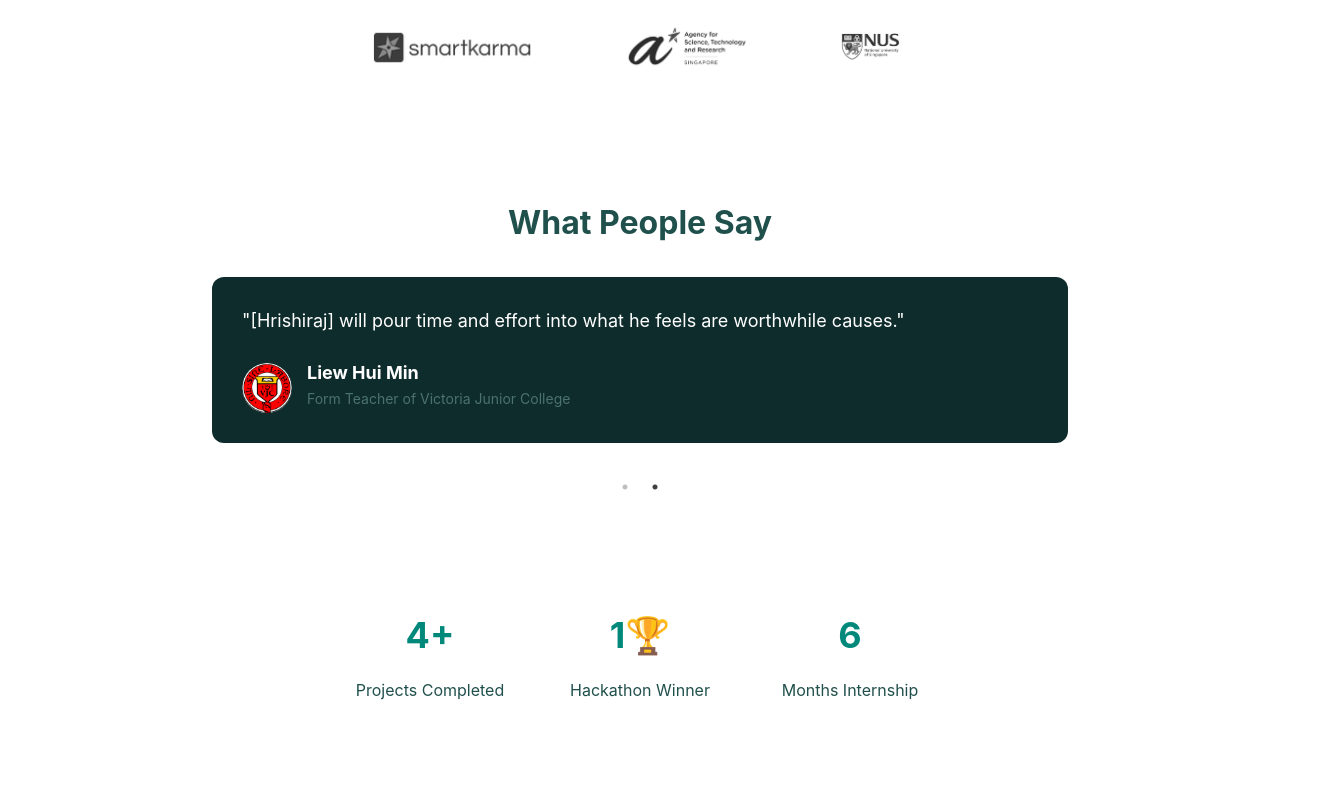
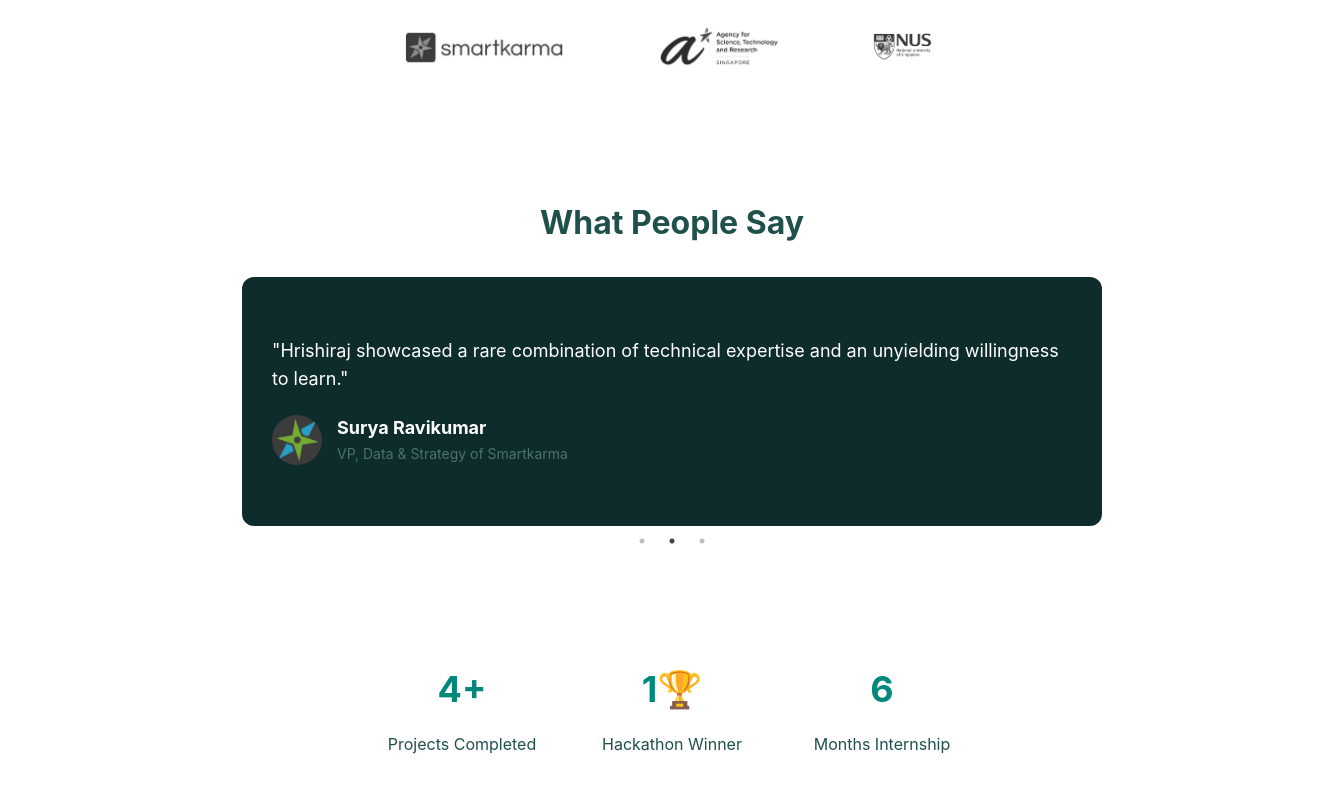
Before and after one commit to Virusrwj223/personal-portfolio, a React (Vite) app: page / in a window 1280 px wide. Shown: the part 620-1420 px from the top of the page, 1344 px wide, since content can reach past the window. Built offline with nearby package versions, Linux system fonts and the light colour scheme.

Commit message:
Update Testimonials

```diff
--- a/src/components/Testimonials.tsx
+++ b/src/components/Testimonials.tsx
@@ -1,26 +1,25 @@
+import React, { useRef, useLayoutEffect, useState } from "react";
 import styled from "styled-components";
 import Slider from "react-slick";
 import "slick-carousel/slick/slick.css";
 import "slick-carousel/slick/slick-theme.css";
+
 import skTestimonial from "../assets/SK-general.pdf";
 import vjcTestimonial from "../assets/VJC_Testimonial.pdf";
-
+import ariaCert from "../assets/ARIA_Certificate.pdf";
 import user1 from "../assets/SMLogo.png";
 import user2 from "../assets/vjc.png";
+import user3 from "../assets/astarLogo.png";
 import { theme } from "../styles/theme";
 
 const TestimonialsSection = styled.section`
   padding: 50px 10%;
   text-align: center;
-
   @media (max-width: 900px) {
     padding: 40px 5%;
-    width: 300px;
   }
-
   @media (max-width: 600px) {
     padding: 30px 4%;
-    width: 300px;
   }
 `;
 
@@ -28,28 +27,35 @@ const Title = styled.h2`
   font-size: 32px;
   color: ${theme.textPrimary};
   margin-bottom: 30px;
-
   @media (max-width: 900px) {
     font-size: 28px;
   }
-
   @media (max-width: 600px) {
     font-size: 24px;
   }
 `;
 
-const CarouselWrapper = styled.div`
-  max-width: 900px;
-  margin: 0 auto;
+// Wrap each slide so we can center its child
+const SlideWrapper = styled.div`
+  display: flex !important;
+  justify-content: center;
+  align-items: center;
+  height: auto;
 `;
 
 const TestimonialCard = styled.div`
   background: ${theme.darkGreen};
-  color: #ffffff;
+  color: #fff;
   padding: 30px;
   border-radius: 12px;
-  position: relative;
+  width: 100%;
+  max-width: 800px;
+
+  display: flex;
+  flex-direction: column;
+  justify-content: center;
   text-align: left;
+
   font-size: 18px;
   line-height: 1.6;
 
@@ -57,18 +63,9 @@ const TestimonialCard = styled.div`
     font-size: 16px;
     padding: 25px;
   }
-
   @media (max-width: 600px) {
     font-size: 14px;
     padding: 20px;
-  }
-
-  &::before {
-    font-size: 50px;
-    color: ${theme.primaryTeal};
-    position: absolute;
-    top: 10px;
-    left: 20px;
   }
 `;
 
@@ -84,7 +81,6 @@ const UserImage = styled.img`
   height: 50px;
   border-radius: 50%;
   object-fit: cover;
-
   @media (max-width: 600px) {
     width: 40px;
     height: 40px;
@@ -98,11 +94,9 @@ const UserDetails = styled.div`
 const UserName = styled.h4`
   font-size: 18px;
   margin: 0;
-
   @media (max-width: 900px) {
     font-size: 16px;
   }
-
   @media (max-width: 600px) {
     font-size: 14px;
   }
@@ -110,80 +104,92 @@ const UserName = styled.h4`
 
 const UserPosition = styled.p`
   font-size: 14px;
+  margin: 0;
   color: ${theme.textSecondary};
-  margin: 0;
-
   @media (max-width: 900px) {
     font-size: 13px;
   }
-
   @media (max-width: 600px) {
     font-size: 12px;
   }
 `;
 
-const Testimonials = () => {
+const testimonials = [
+  {
+    text: `What impressed me most is Raj's agility. Raj is always able to overcome technical challenges efficiently and exhibits a high spirit of teamwork to deliver a greater good.`,
+    name: "Dr. Liu Ning",
+    position: "Senior Scientist I, Vice-Group Director",
+    image: user3,
+    pdf: ariaCert,
+  },
+  {
+    text: `Hrishiraj showcased a rare combination of technical expertise and an unyielding willingness to learn.`,
+    name: "Surya Ravikumar",
+    position: "VP, Data & Strategy of Smartkarma",
+    image: user1,
+    pdf: skTestimonial,
+  },
+  {
+    text: `[Hrishiraj] will pour time and effort into what he feels are worthwhile causes.`,
+    name: "Liew Hui Min",
+    position: "Form Teacher of Victoria Junior College",
+    image: user2,
+    pdf: vjcTestimonial,
+  },
+];
+
+const Testimonials: React.FC = () => {
+  const [minHeight, setMinHeight] = useState<number>(0);
+  const cardRefs = useRef<Array<HTMLDivElement | null>>([]);
+
+  // measure tallest card on mount and on resize
+  useLayoutEffect(() => {
+    const measure = () => {
+      const heights = cardRefs.current.map((el) => el?.offsetHeight ?? 0);
+      const tallest = Math.max(...heights);
+      setMinHeight(tallest);
+    };
+
+    measure();
+    window.addEventListener("resize", measure);
+    return () => window.removeEventListener("resize", measure);
+  }, []);
+
   const settings = {
     dots: true,
     infinite: true,
-    speed: 700, // Slightly slower transition
+    speed: 700,
     slidesToShow: 1,
     slidesToScroll: 1,
     autoplay: true,
-    autoplaySpeed: 5000, // Increased to 5s for better readability
-    arrows: false, // Hides arrows for a cleaner look
+    autoplaySpeed: 5000,
+    arrows: false,
   };
 
   return (
     <TestimonialsSection>
       <Title>What People Say</Title>
-      <CarouselWrapper>
-        <Slider {...settings}>
-          <div>
-            <TestimonialCard>
-              "Hrishiraj showcased a rare combination of technical expertise and
-              an unyielding willingness to learn."
+      <Slider {...settings}>
+        {testimonials.map(({ text, name, position, image, pdf }, i) => (
+          <SlideWrapper key={i}>
+            <TestimonialCard
+              ref={(el) => (cardRefs.current[i] = el)}
+              style={{ minHeight: minHeight || undefined }}
+            >
+              {`"${text}"`}
               <UserInfo>
-                <a
-                  href={skTestimonial}
-                  target="_blank"
-                  rel="noopener noreferrer"
-                  style={{ marginTop: "8px", fontSize: "0.9rem" }}
-                >
-                  <UserImage src={user1} alt="User 1" />
+                <a href={pdf} target="_blank" rel="noopener noreferrer">
+                  <UserImage src={image} alt={name} />
                 </a>
                 <UserDetails>
-                  <UserName>Surya Ravikumar</UserName>
-                  <UserPosition>VP, Data & Strategy of Smartkarma</UserPosition>
+                  <UserName>{name}</UserName>
+                  <UserPosition>{position}</UserPosition>
                 </UserDetails>
               </UserInfo>
             </TestimonialCard>
-          </div>
-
-          <div>
-            <TestimonialCard>
-              "[Hrishiraj] will pour time and effort into what he feels are
-              worthwhile causes."
-              <UserInfo>
-                <a
-                  href={vjcTestimonial}
-                  target="_blank"
-                  rel="noopener noreferrer"
-                  style={{ marginTop: "8px", fontSize: "0.9rem" }}
-                >
-                  <UserImage src={user2} alt="User 2" />
-                </a>
-                <UserDetails>
-                  <UserName>Liew Hui Min</UserName>
-                  <UserPosition>
-                    Form Teacher of Victoria Junior College
-                  </UserPosition>
-                </UserDetails>
-              </UserInfo>
-            </TestimonialCard>
-          </div>
-        </Slider>
-      </CarouselWrapper>
+          </SlideWrapper>
+        ))}
+      </Slider>
     </TestimonialsSection>
   );
 };
```
Also changed, not shown: src/assets/astarLogo.png (added), 1 other file (tests, documents, lock files or other folders).
